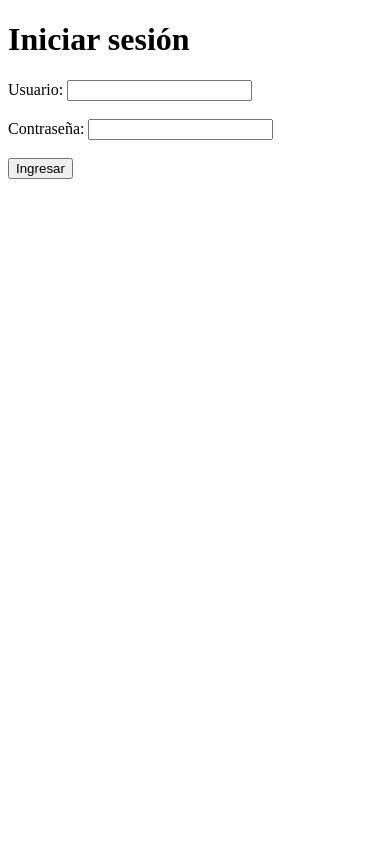
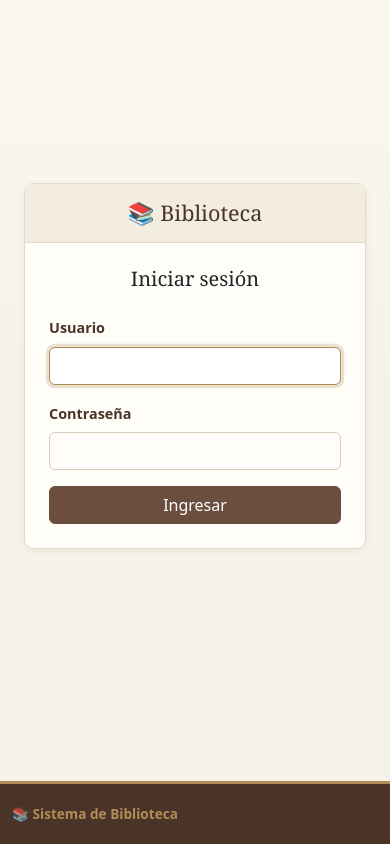
Before and after one commit to connymontero/sistema_biblioteca, a Django app: page / in a window 390 px wide. Run offline with Django 5.2, Linux system fonts and the light colour scheme; some libraries are stand-ins or nearby versions.

Commit message:
validaciones y limites de campos en login, estilo carta y bootstrap para login

```diff
--- a/biblioteca_app/urls.py
+++ b/biblioteca_app/urls.py
@@ -4,6 +4,7 @@ from . import views
 urlpatterns = [
     path('inicio', views.inicio, name='inicio'),
     path('', views.login_pagina, name='login'),
+    path('logout/', views.logout_vista, name='logout'),
 
     # Editorial
     path('editoriales/', views.editorial_panel, name='editorial_panel'),
--- a/biblioteca_app/views.py
+++ b/biblioteca_app/views.py
@@ -1,7 +1,7 @@
 from django.shortcuts import render, redirect, get_object_or_404
 from django.http import JsonResponse
 from django.contrib import messages
-from django.contrib.auth import authenticate, login as auth_login
+from django.contrib.auth import authenticate, login as auth_login, logout as auth_logout
 from django.db.models import ProtectedError, Q
 from .models import Editorial, Genero, Libro
 from .forms import EditorialForm, GeneroForm, LibroForm
@@ -10,12 +10,15 @@ from rest_framework.response import Response
 from rest_framework import status
 from rest_framework.permissions import AllowAny
 from rest_framework.authtoken.models import Token
+from django.contrib.auth.decorators import login_required # para proteger vistas con @login_required
+from django.views.decorators.http import require_POST
 
-def login(request):
-    if request.user.is_authenticated:
-        return redirect('inicio')  # Redirige a la página de inicio si el usuario ya está autenticado
-    return render(request, 'login.html')
+# def login(request):
+#     if request.user.is_authenticated:
+#         return redirect('inicio')  # Redirige a la página de inicio si el usuario ya está autenticado
+#     return render(request, 'login.html')
 
+@login_required
 def inicio(request):
     return render(request, 'inicio.html', {
         'total_libros': Libro.objects.count(),            # SELECT COUNT(*) por tabla
@@ -28,6 +31,7 @@ def inicio(request):
 
 # ---------- Editorial ----------
 
+@login_required
 def editorial_panel(request):
     q = request.GET.get('q', '')                 # texto del buscador ('' si no viene)
     orden = request.GET.get('orden', 'asc')      # 'asc' por defecto
@@ -44,6 +48,7 @@ def editorial_panel(request):
     })
 
 
+@login_required
 def editorial_crear(request):
     if request.method == 'POST':
         form = EditorialForm(request.POST)
@@ -59,6 +64,7 @@ def editorial_crear(request):
     })
 
 
+@login_required
 def editorial_editar(request, pk):
     editorial = get_object_or_404(Editorial, pk=pk)
     if request.method == 'POST':
@@ -74,7 +80,7 @@ def editorial_editar(request, pk):
         'accion': request.path,
     })
 
-
+@login_required
 def editorial_eliminar(request):
     if request.method == 'POST':
         ids = request.POST.getlist('seleccionados')             # lista de pks marcados
@@ -88,6 +94,7 @@ def editorial_eliminar(request):
 
 # ---------- Género ----------
 
+@login_required
 def genero_panel(request):
     q = request.GET.get('q', '')
     orden = request.GET.get('orden', 'asc')
@@ -104,6 +111,7 @@ def genero_panel(request):
     })
 
 
+@login_required
 def genero_crear(request):
     if request.method == 'POST':
         form = GeneroForm(request.POST)
@@ -119,6 +127,7 @@ def genero_crear(request):
     })
 
 
+@login_required
 def genero_editar(request, pk):
     genero = get_object_or_404(Genero, pk=pk)
     if request.method == 'POST':
@@ -135,6 +144,7 @@ def genero_editar(request, pk):
     })
 
 
+@login_required
 def genero_eliminar(request):
     if request.method == 'POST':
         ids = request.POST.getlist('seleccionados')
@@ -159,6 +169,7 @@ ORDEN_LIBRO = {
 }
 
 
+@login_required
 def libro_panel(request):
     q = request.GET.get('q', '')                    # texto: busca en título, autor o ISBN
     editorial_id = request.GET.get('editorial', '') # id de editorial ('' = todas)
@@ -189,6 +200,7 @@ def libro_panel(request):
     })
 
 
+@login_required
 def libro_crear(request):
     if request.method == 'POST':
         form = LibroForm(request.POST)
@@ -204,6 +216,7 @@ def libro_crear(request):
     })
 
 
+@login_required
 def libro_editar(request, pk):
     libro = get_object_or_404(Libro, pk=pk)
     if request.method == 'POST':
@@ -220,6 +233,7 @@ def libro_editar(request, pk):
     })
 
 
+@login_required
 def libro_eliminar(request):
     # Sin try/except ProtectedError: ningún modelo apunta a Libro con FK,
     # así que borrar un libro nunca está protegido.
@@ -233,7 +247,14 @@ def libro_eliminar(request):
 #------------ Login -------------
 
 def login_pagina(request):
+    if request.user.is_authenticated:
+        return redirect('inicio')   # ya hay sesión: no tiene sentido mostrar el login
     return render(request, 'login.html')
+
+@require_POST
+def logout_vista(request):
+    auth_logout(request)        # borra la sesión de la BD y limpia request.user
+    return redirect('login')
 
 
 class LoginApiView(APIView):
@@ -243,6 +264,13 @@ class LoginApiView(APIView):
     def post(self, request):
         username = request.data.get('username')
         password = request.data.get('password')
+
+
+        if not isinstance(username, str) or not isinstance(password, str) \
+        or not username.strip() or not password:
+            return Response({
+                'error': 'Debe ingresar usuario y contraseña'
+            }, status=status.HTTP_400_BAD_REQUEST)
 
         usuario = authenticate(request, username=username, password=password)
 
--- a/config/settings.py
+++ b/config/settings.py
@@ -145,3 +145,6 @@ REST_FRAMEWORK = {
         'rest_framework.permissions.IsAuthenticated',
     ],
 }
+
+# Ruta a la que @login_required redirige si no hay sesión
+LOGIN_URL = 'login'
--- a/config/templates/login.html
+++ b/config/templates/login.html
@@ -1,39 +1,71 @@
+{% load static %}
 <!DOCTYPE html>
 <html lang="es">
 <head>
     <meta charset="UTF-8">
-    <title>Iniciar sesión</title>
+    <meta name="viewport" content="width=device-width, initial-scale=1.0">
+    <title>Iniciar sesión · Biblioteca</title>
+
+    <link href="{% static 'css/bootstrap.min.css' %}" rel="stylesheet">
+    <link href="{% static 'css/estilo.css' %}" rel="stylesheet">
 </head>
 <body>
+    <main class="container d-flex align-items-center justify-content-center py-5">
+        <div class="row justify-content-center w-100">
+            <div class="col-sm-8 col-md-6 col-lg-4">
 
-    <h1>Iniciar sesión</h1>
+                <div class="card">
+                    <div class="card-header text-center py-3">
+                        <h1 class="h4 mb-0">📚 Biblioteca</h1>
+                    </div>
+                    <div class="card-body p-4">
+                        <h2 class="h5 text-center mb-4">Iniciar sesión</h2>
 
-    <form id="formLogin">
-        <label for="username">Usuario:</label>
-        <input type="text" id="username" required>
+                        <form id="formLogin">
+                            <div class="mb-3">
+                                <label class="form-label" for="username">Usuario</label>
+                                <input type="text" id="username" class="form-control" required maxlength="35" autocomplete="username" autofocus>
+                            </div>
 
-        <br><br>
+                            <div class="mb-3">
+                                <label class="form-label" for="password">Contraseña</label>
+                                <input type="password" id="password" class="form-control" required maxlength="128" autocomplete="current-password">
+                            </div>
 
-        <label for="password">Contraseña:</label>
-        <input type="password" id="password" required>
+                            <div id="mensaje" class="alert d-none py-2" role="alert"></div>
 
-        <br><br>
+                            <button type="submit" class="btn btn-primary w-100">Ingresar</button>
+                        </form>
+                    </div>
+                </div>
 
-        <button type="submit">Ingresar</button>
-    </form>
+            </div>
+        </div>
+    </main>
 
-    <p id="mensaje"></p>
+    {% include 'componentes/_pie.html' %}
 
     <!-- JavaScript dentro del HTML -->
     <script>
         const formulario = document.getElementById('formLogin');
         const mensaje = document.getElementById('mensaje');
 
+        function mostrarMensaje(texto, tipo) {
+            mensaje.textContent = texto;
+            mensaje.className = 'alert alert-' + tipo + ' py-2';   // al reemplazar las clases se quita d-none
+        }
+
         formulario.addEventListener('submit', async function(event) {
             event.preventDefault();
 
-            const username = document.getElementById('username').value;
+            const username = document.getElementById('username').value.trim();
             const password = document.getElementById('password').value;
+
+            if (!username) {
+                // mensaje.textContent = 'Debe ingresar un usuario';
+                mostrarMensaje('Debe ingresar un usuario', 'danger');
+                return;
+            }
 
             const respuesta = await fetch('/api/login/', {
                 method: 'POST',
@@ -50,10 +82,12 @@
 
             if (respuesta.ok) {
                 sessionStorage.setItem('token', datos.token);
-                mensaje.textContent = 'Inicio de sesión correcto';
+                // mensaje.textContent = 'Inicio de sesión correcto';
+                mostrarMensaje('Inicio de sesión correcto', 'success');
                 window.location.href = datos.redirect || '/';
             } else {
-                mensaje.textContent = datos.error || 'Error al iniciar sesión';
+                // mensaje.textContent = datos.error || 'Error al iniciar sesión';
+                mostrarMensaje(datos.error || 'Error al iniciar sesión', 'danger');
             }
         });
     </script>
```
Also changed, not shown: config/templates/base.html (+9 -0 lines).
